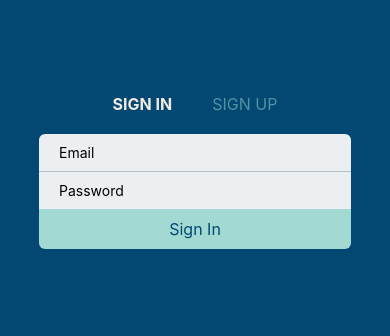
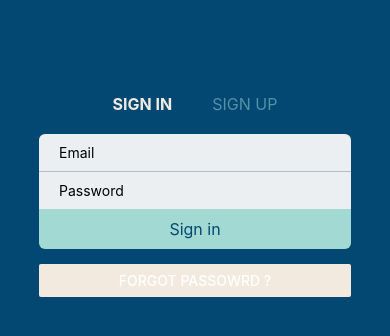
Before and after one commit to kamiranoff/react-native-auth-boilerplate, a React Native app: screen / in a window 390 px wide. Shown: the top 336 px of the page. Built offline with nearby package versions, Linux system fonts and the light colour scheme.

Commit message:
make a distinction for signin and signup button

```diff
--- a/src/Auth/index.tsx
+++ b/src/Auth/index.tsx
@@ -1,5 +1,5 @@
 import React, { Component } from 'react';
-import { StyleSheet, TouchableOpacity, View, Text } from 'react-native';
+import { StyleSheet, TouchableOpacity, View, Text, Button } from 'react-native';
 
 import colors from '../constants/colors';
 import AuthButtons from './AuthButtons';
@@ -19,6 +19,9 @@ const styles = StyleSheet.create({
   mainButtonText: {
     color: colors.beach5,
     fontSize: 16,
+  },
+  forgotPasswordContainer: {
+    marginTop: 15,
   },
 });
 
@@ -49,11 +52,16 @@ class Auth extends Component {
     this.setState({ confirmPassword });
   };
 
-  handleSubmitForm = () => {
-    console.log(this.state);
+  handleSignIn = () => {
+    console.log('handleSignIn', this.state);
+  };
+
+  handleSignUp = () => {
+    console.log('handleSignUp', this.state);
   };
 
   render() {
+    const isSignUp = this.state.activeForm === SIGN_UP;
     return (
       <View>
         <View>
@@ -67,13 +75,22 @@ class Auth extends Component {
             onEmailChange={this.handleEmailChange}
             onPasswordChange={this.handlePasswordChange}
             onConfirmPasswordChange={this.handleConfirmPasswordChange}
-            signup={this.state.activeForm === SIGN_UP}
+            signup={isSignUp}
           />
           <TouchableOpacity
             style={styles.mainButton}
-            onPress={this.handleSubmitForm}>
-            <Text style={styles.mainButtonText}>Sign In</Text>
+            onPress={isSignUp ? this.handleSignUp : this.handleSignIn}>
+            <Text style={styles.mainButtonText}>{isSignUp ? 'Sign up' : 'Sign in'}</Text>
           </TouchableOpacity>
+
+          <View style={styles.forgotPasswordContainer}>
+            <Button
+              title="forgot passowrd ?"
+              onPress={() => console.log('not implemented')}
+              color={colors.beach1}
+            />
+          </View>
+
         </View>
       </View>
     );
```
